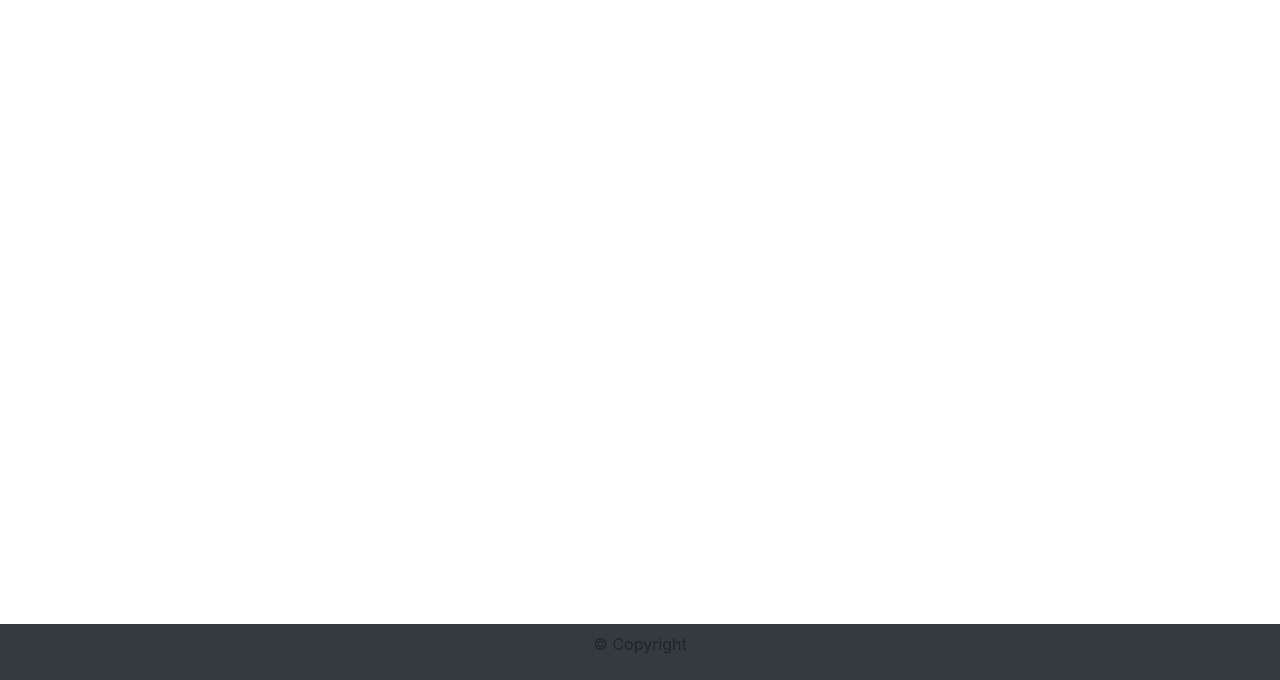
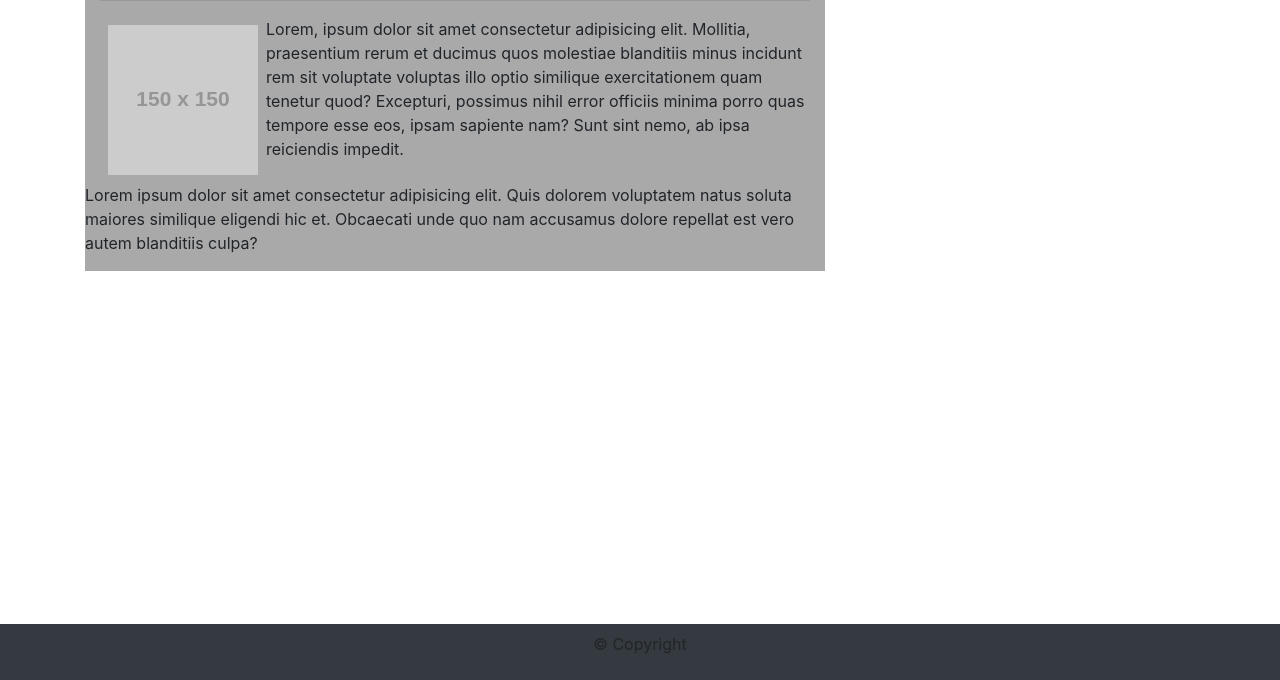
Before and after one commit to chee-codes/responsive-bootstrap-portfolio, a plain HTML site: page index.html in a window 1280 px wide. Shown: the part 120-800 px from the top of the page. Drawn offline with nearby package versions, Linux system fonts and the light colour scheme; placeholder pictures from the web are drawn by us.

Commit message:
Content draft

```diff
--- a/index.html
+++ b/index.html
@@ -15,6 +15,15 @@
       integrity="sha384-TX8t27EcRE3e/ihU7zmQxVncDAy5uIKz4rEkgIXeMed4M0jlfIDPvg6uqKI2xXr2"
       crossorigin="anonymous"
     />
+
+    <style>
+      .myCol {
+        background: darkgray;
+      }
+      .my-row {
+        background: black;
+      }
+    </style>
 
     <title>About</title>
   </head>
@@ -34,6 +43,27 @@
       </div>
     </nav>
     <!-- Top navigation end -->
+
+    <!-- Content container -->
+    <div class="container">
+      <section class="myCol col-8">
+        <h1>About Me</h1>
+        <hr>
+        <div class="row">
+          <div class="col-12">
+            <img src="https://via.placeholder.com/150x150" class="float-left img-fluid p-2" alt="Profle picture">
+            <p>Lorem, ipsum dolor sit amet consectetur adipisicing elit. Mollitia, praesentium rerum et ducimus quos molestiae blanditiis minus incidunt rem sit voluptate voluptas illo optio similique exercitationem quam tenetur quod? Excepturi, possimus nihil error officiis minima porro quas tempore esse eos, ipsam sapiente nam? Sunt sint nemo, ab ipsa reiciendis impedit.</p>
+          </div>
+          <div class="row">
+            <div class="col-12">
+              <p>Lorem ipsum dolor sit amet consectetur adipisicing elit. Quis dolorem voluptatem natus soluta maiores similique eligendi hic et. Obcaecati unde quo nam accusamus dolore repellat est vero autem blanditiis culpa?</p>
+            </div>
+          </div>
+        </div>
+      </section>
+    </div>
+
+    <!-- End content container -->
 
 
 
```
